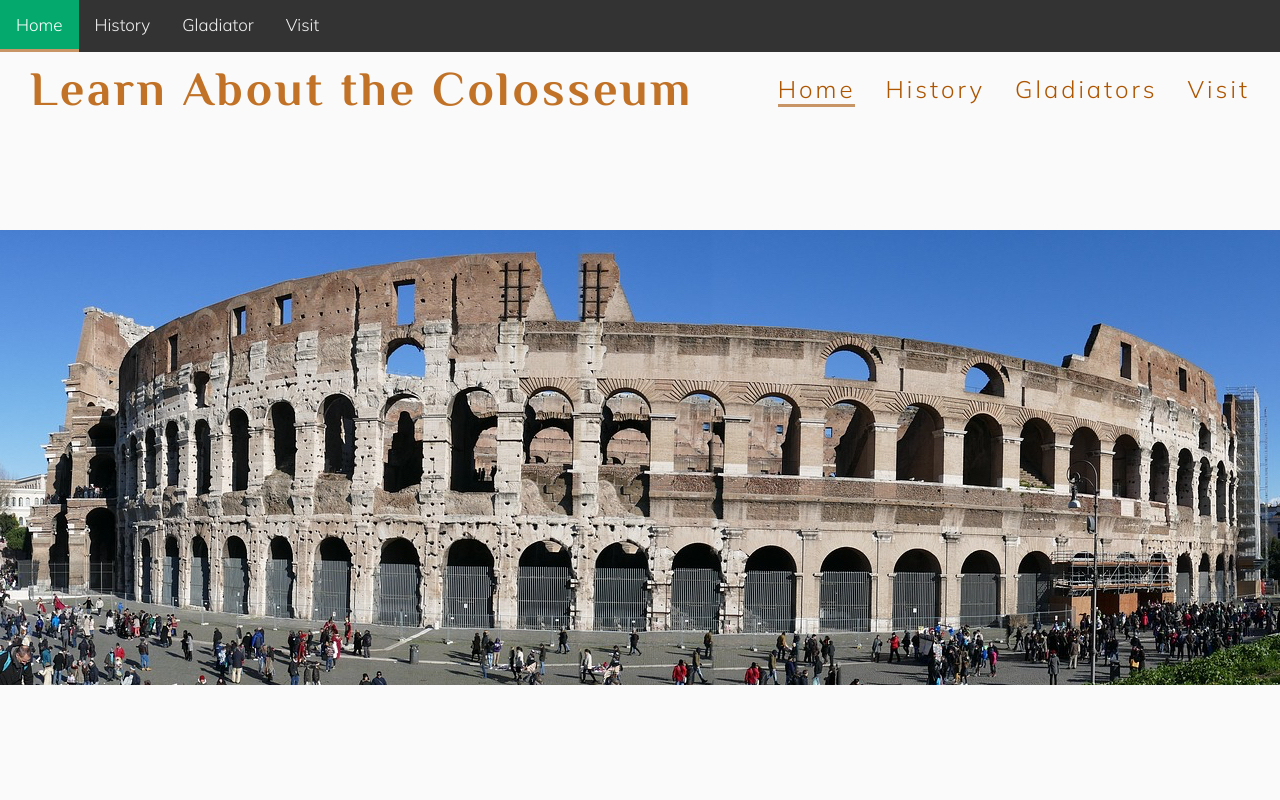
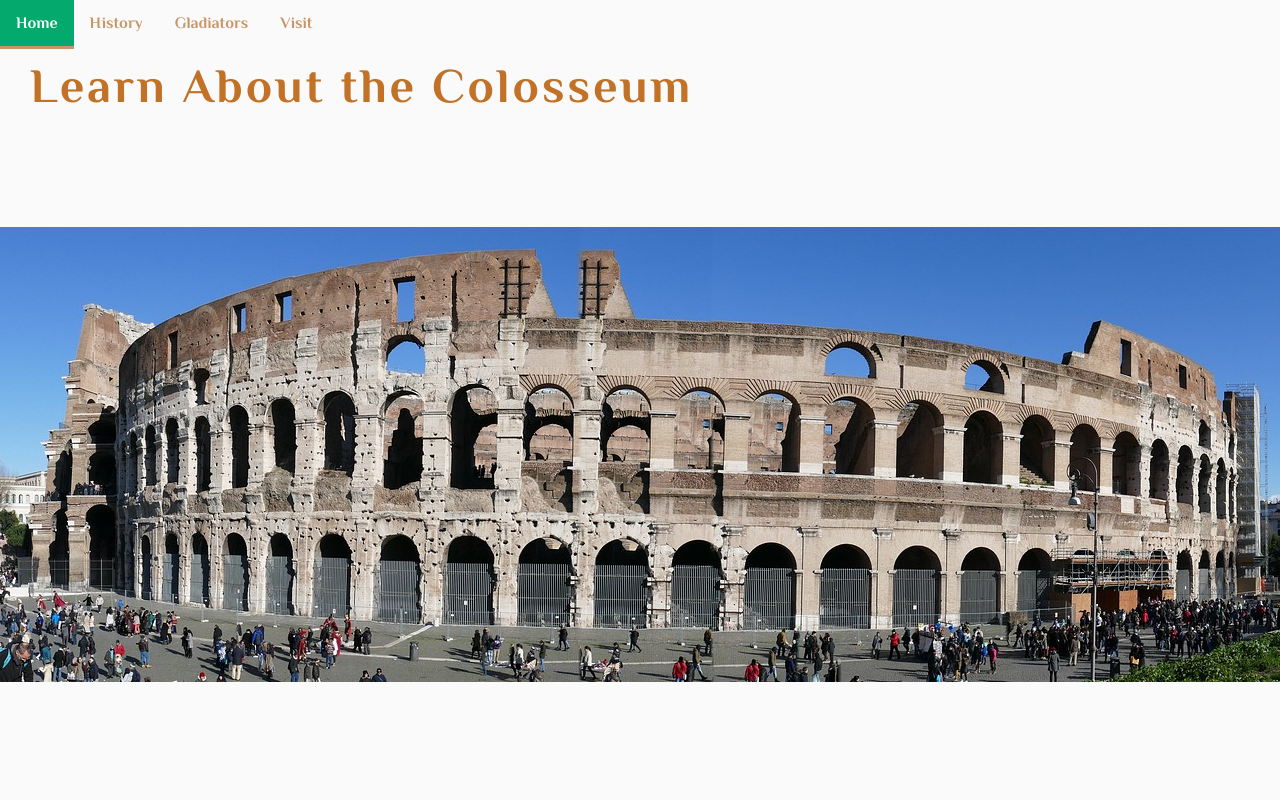
Before and after one commit to tpfk7/Portfolio-1-Project-Submission, a plain HTML site: page index.html in a window 1280 px wide. Shown: the top 800 px of the page. Drawn offline with Linux system fonts and the light colour scheme.

Commit message:
Add style to nav bar

```diff
--- a/assets/css/style.css
+++ b/assets/css/style.css
@@ -175,7 +175,7 @@ line-height: 20px;
 }
 /* Add a black background color to the top navigation */
 .topnav {
-    background-color: #333;
+    background-color: #fafafa;
     overflow: hidden;
   }
 
@@ -183,11 +183,12 @@ line-height: 20px;
   .topnav a {
     float: left;
     display: block;
-    color: #f2f2f2;
+    color: #c89666;
     text-align: center;
     padding: 14px 16px;
     text-decoration: none;
-    font-size: 17px;
+    font-size: 16px;
+    font-family:Philosopher, sans-serif;
   }
 
   /* Change the color of links on hover */
--- a/index.html
+++ b/index.html
@@ -14,10 +14,10 @@
 <body>
     <header>
         <div class="topnav" id="myTopnav">
-            <a href="#home" class="active">Home</a>
-            <a href="#news">History</a>
-            <a href="#contact">Gladiator</a>
-            <a href="#about">Visit</a>
+            <a href="index.html" class="active">Home</a>
+            <a href="history.html">History</a>
+            <a href="gladiators.html">Gladiators</a>
+            <a href="visit.html">Visit</a>
             <a href="javascript:void(0);" class="icon" onclick="myFunction()">
               <i class="fa fa-bars"></i>
             </a>
@@ -25,28 +25,7 @@
         <a href="index.html">
             <h1 id ="logo">Learn About the Colosseum</h1>
         </a>
-        <nav id="menu">
-            <ul>
-                <li>
-                    <a href="visit.html">Visit</a>
 
-                </li>
-                <li>
-                    <a href="gladiators.html">Gladiators</a>
-
-                </li>
-                <li>
-
-                    <a href="history.html">History</a>
-
-                </li>
-                <li>
-
-                    <a href="index.html" class="active">Home</a>
-
-                </li>
-            </ul>
-        </nav>
     </header>
     <section id="hero-outer">
         <div id="hero-image"></div>
```
Also changed, not shown: gladiators.html (+9 -22 lines), history.html (+9 -22 lines), visit.html (+9 -22 lines).
